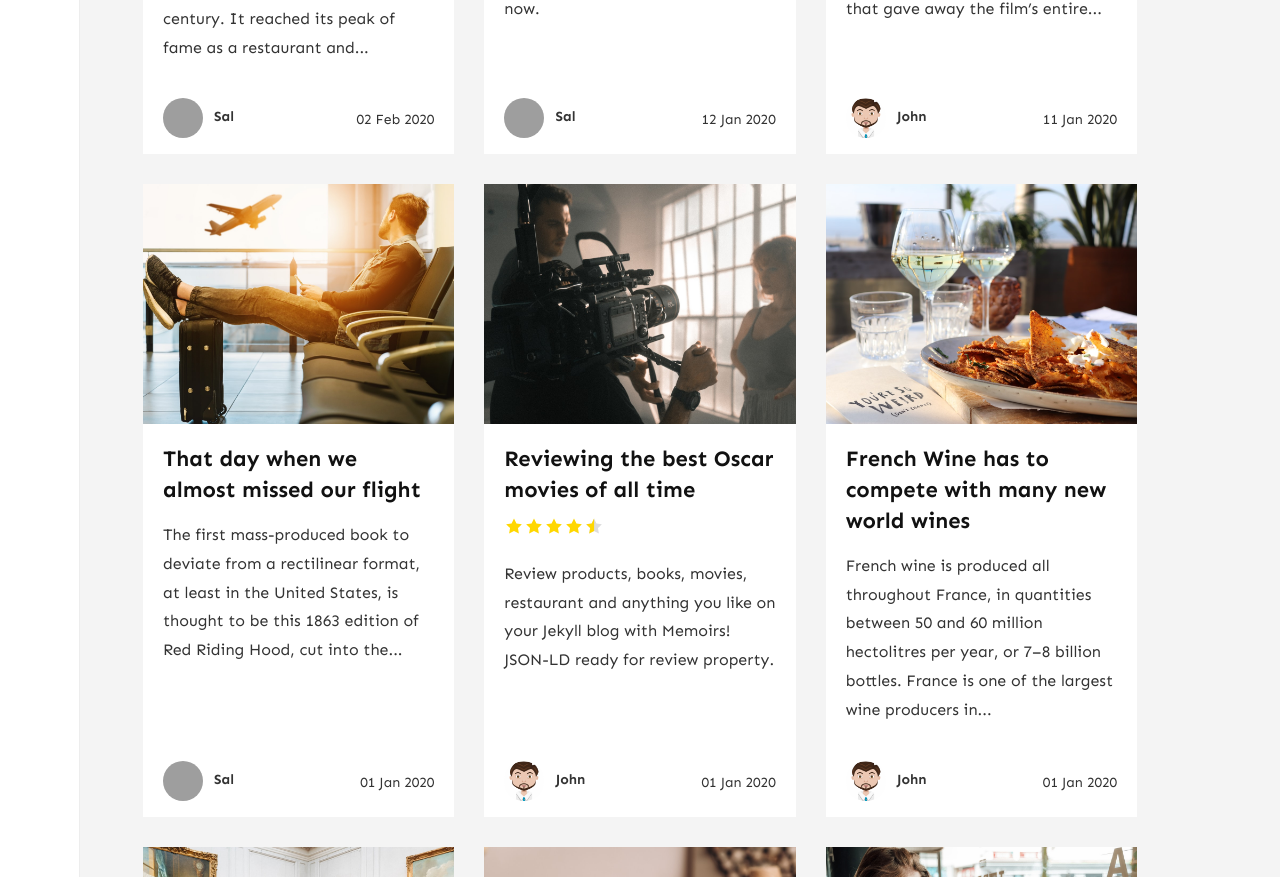
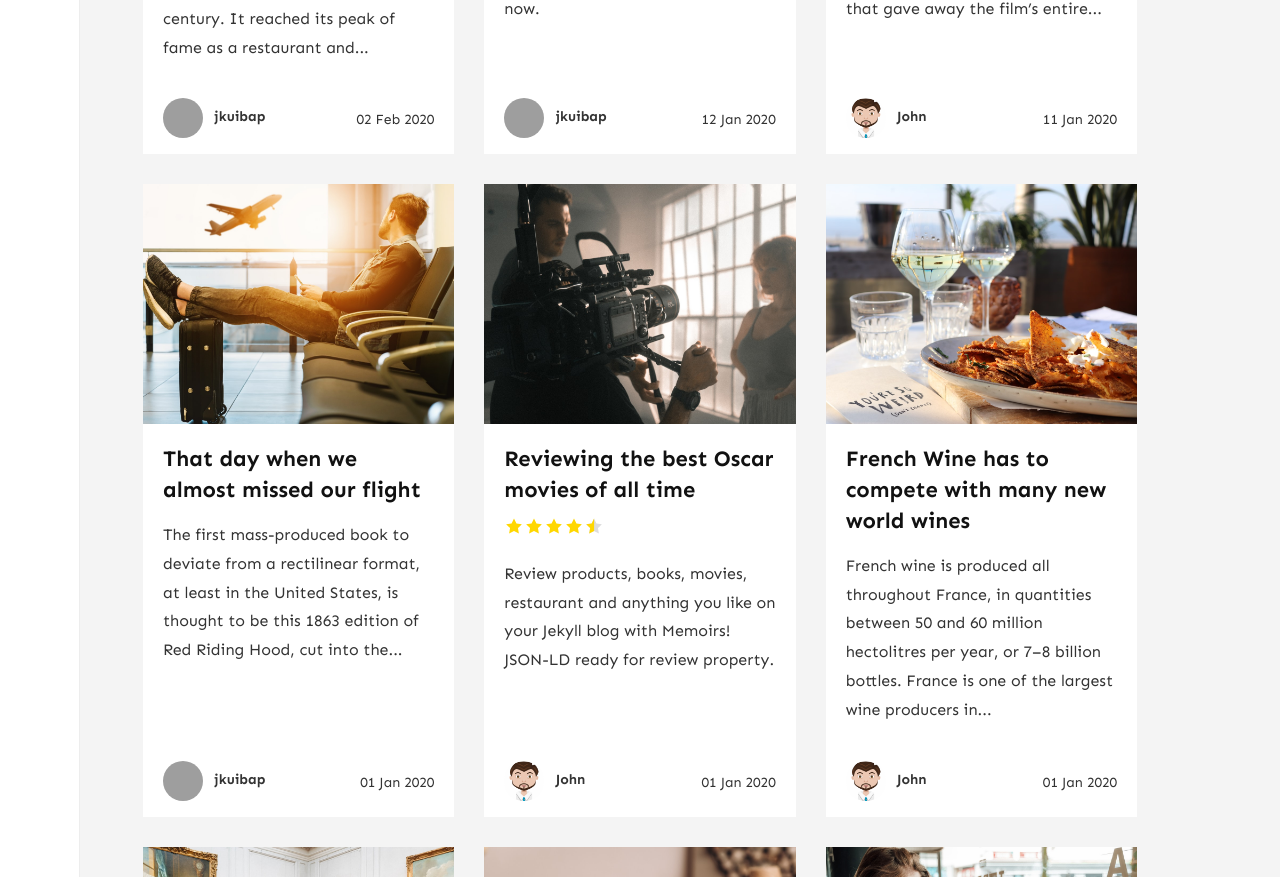
Before and after one commit to jkuibap/jkuibap.github.io, a Jekyll site: the page built from _pages/categories.md, in a window 1280 px wide and 1400 px high, scrolled down 699 px. Shown: the part 151-1028 px from the top of the window. Built offline with Jekyll 4.4.1, drawn with Linux system fonts in a browser that asks for light colours; nearby versions of some CDN libraries; comment, search, counter and statistics services are not loaded; some of the changed text lies outside the part shown; grey boxes are pictures that could not be loaded.

Commit message:
Update _config.yml

```diff
--- a/_config.yml
+++ b/_config.yml
@@ -1,7 +1,7 @@
 # Site
 name: "jkuibap"
 title: "jkuibap"
-description: "I will take you on the fabulous world of exploration. Travel, culture, lifestyle. Eat, Pray, Love!"
+description: "jkuibap github blog!"
 logo: 'assets/images/logo.png'
 favicon: 'assets/images/logo.png'
 baseurl:
@@ -15,8 +15,8 @@
 # Authors
 authors:
   sal:
-    name: Sal
-    display_name: Sal
+    name: jkuibap
+    display_name: jkuibap
     gravatar: e56154546cf4be74e393c62d1ae9f9d4
     email: jkuibap@yahoo.com
     web: https://www.facebook.com/jkuibap
```
